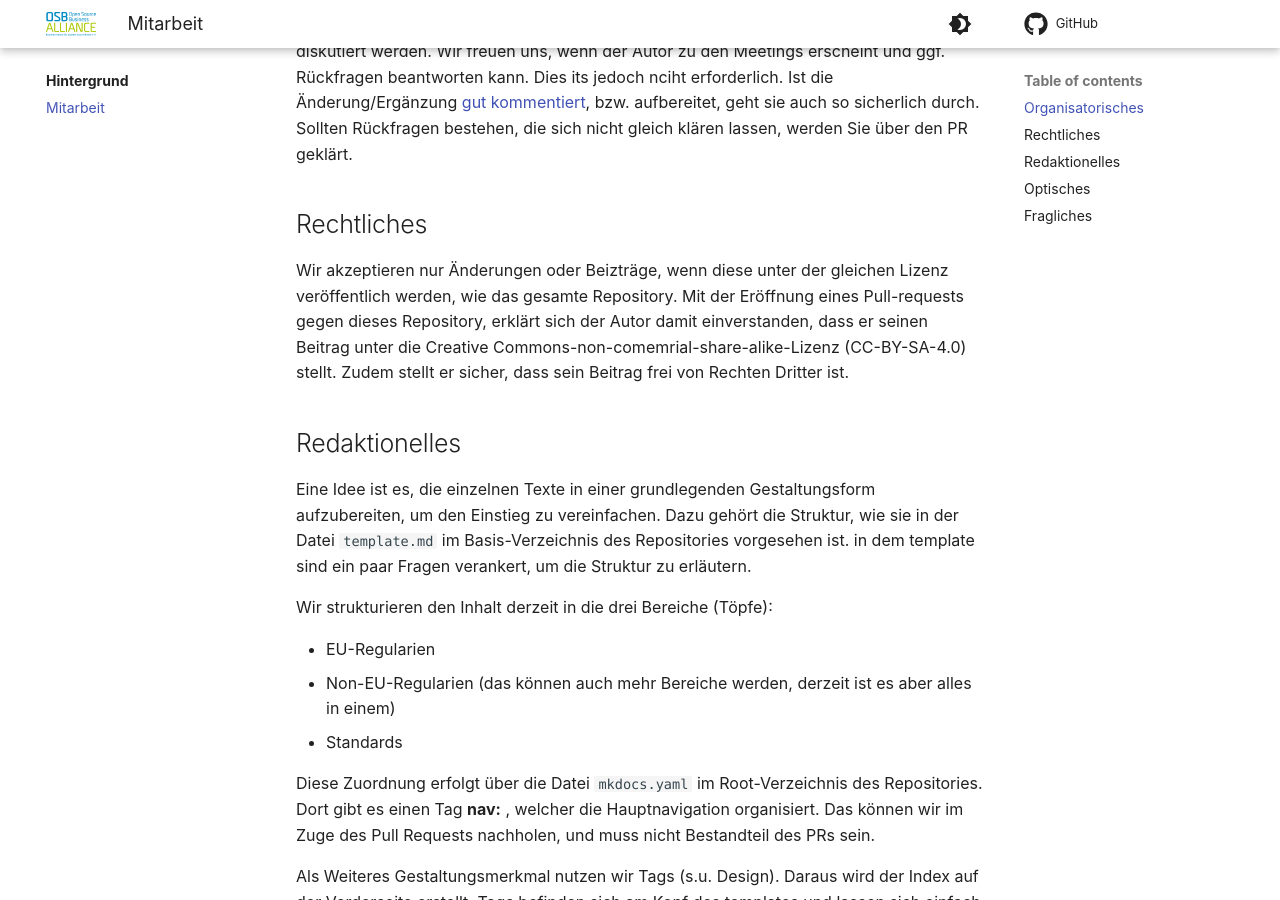
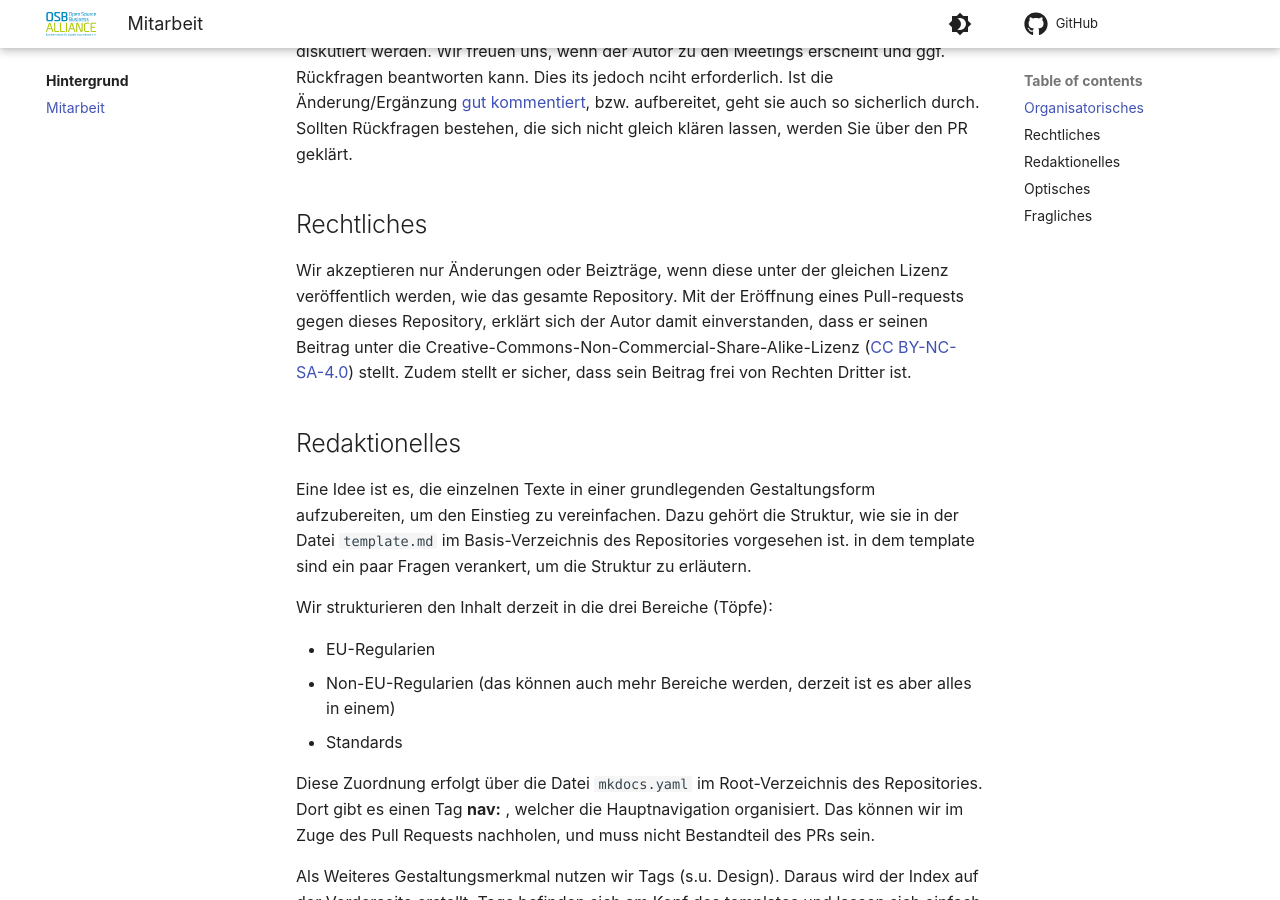
Before and after one commit to joto/osba-regulatory-monitor, an MkDocs documentation site: the page built from docs/guidelines.md, in a window 1280 px wide and 900 px high, scrolled down 618 px. Built offline with MkDocs 1.6.1 and Material for MkDocs 9.7.7, drawn with Linux system fonts in a browser that asks for light colours; comment, search, counter and statistics services are not loaded.

Commit message:
Klarstellung Lizenz
Kürzel und ausgeschriebener Name der Lizenz haben nicht übereingestimmt.
War die non-commercial gemeint?

```diff
--- a/docs/guidelines.md
+++ b/docs/guidelines.md
@@ -15,7 +15,7 @@ Die WorkGroup Security hält [wöchetlich Meetings](/osba-regulatory-monitor/ind
 
 ## Rechtliches
 
-Wir akzeptieren nur Änderungen oder Beizträge, wenn diese unter der gleichen Lizenz veröffentlich werden, wie das gesamte Repository. Mit der Eröffnung eines Pull-requests gegen dieses Repository, erklärt sich der Autor damit einverstanden, dass er seinen Beitrag unter die Creative Commons-non-comemrial-share-alike-Lizenz (CC-BY-SA-4.0) stellt. Zudem stellt er sicher, dass sein Beitrag frei von Rechten Dritter ist.
+Wir akzeptieren nur Änderungen oder Beizträge, wenn diese unter der gleichen Lizenz veröffentlich werden, wie das gesamte Repository. Mit der Eröffnung eines Pull-requests gegen dieses Repository, erklärt sich der Autor damit einverstanden, dass er seinen Beitrag unter die Creative-Commons-Non-Commercial-Share-Alike-Lizenz ([CC BY-NC-SA-4.0](https://creativecommons.org/licenses/by-nc-sa/4.0/)) stellt. Zudem stellt er sicher, dass sein Beitrag frei von Rechten Dritter ist.
 
 ## Redaktionelles
 
```
